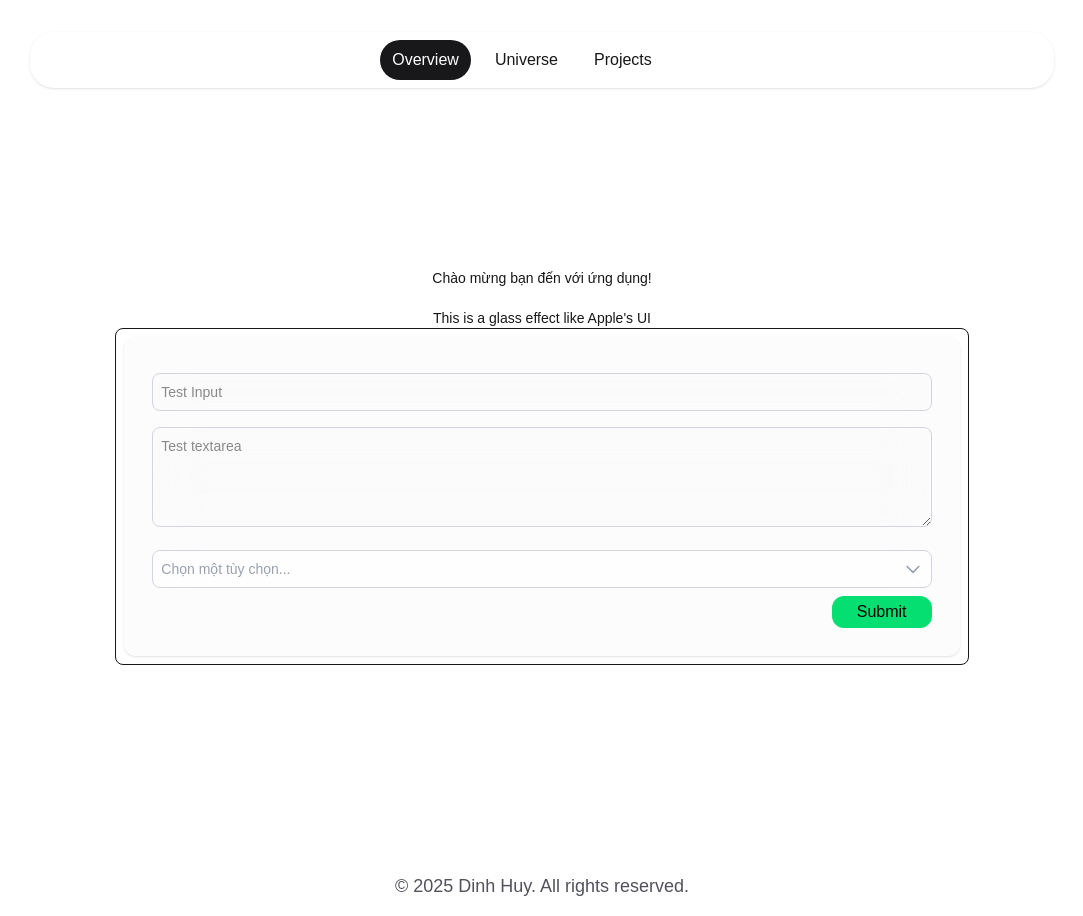
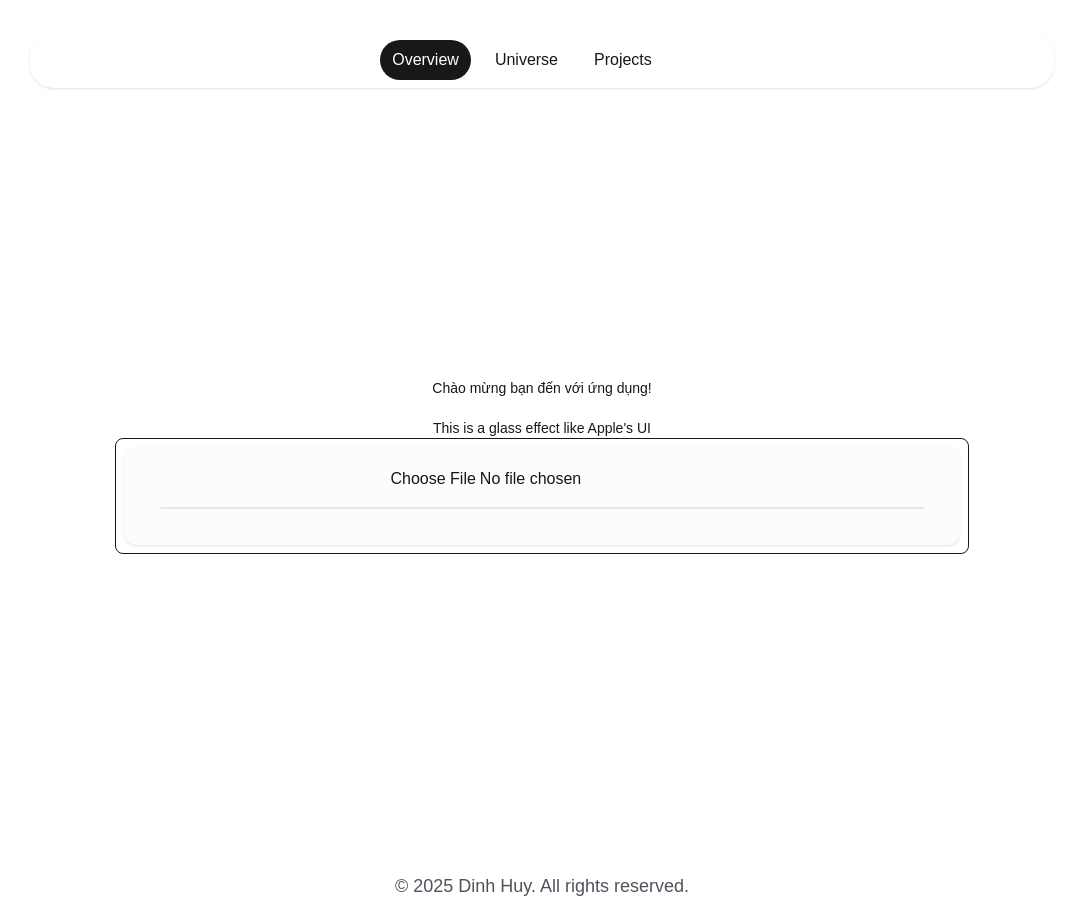
Before and after one commit to meow2904/free-page, a Next.js app: page / in a window 1280 px wide. Shown: the whole page, without its empty margins (98-1181 px from the left). Built offline with nearby package versions, Linux system fonts and the light colour scheme.

Commit message:
update preview file

```diff
--- a/package.json
+++ b/package.json
@@ -9,6 +9,7 @@
     "lint": "next lint"
   },
   "dependencies": {
+    "mammoth": "^1.10.0",
     "next": "15.4.2",
     "next-intl": "^4.3.4",
     "react": "19.1.0",
--- a/src/components/forms/Button.tsx
+++ b/src/components/forms/Button.tsx
@@ -7,6 +7,7 @@ interface ButtonProps {
     type?: any;
     children?: React.ReactNode;
     tabIndex?: number;
+    onClick?: () => void;
 }
 
 const Button: React.FC<ButtonProps> = (
@@ -15,7 +16,8 @@ const Button: React.FC<ButtonProps> = (
         children,
         disabled,
         type,
-        tabIndex
+        tabIndex,
+        onClick,
     }
 ) => {
     return (
@@ -25,6 +27,7 @@ const Button: React.FC<ButtonProps> = (
                 disabled={disabled}
                 type={type}
                 tabIndex={tabIndex}
+                onClick={onClick}
             >
                 {children}
             </button>
--- a/src/components/forms/Form.tsx
+++ b/src/components/forms/Form.tsx
@@ -2,7 +2,7 @@ import React, {FormEvent} from "react";
 interface FormProps {
     className?: string;
     children?: React.ReactNode;
-    onSubmit: (event: FormEvent<HTMLFormElement>) => void;
+    onSubmit?: (event: FormEvent<HTMLFormElement>) => void;
 }
 const Form: React.FC<FormProps> = ({
                                        className,
--- a/src/components/pages/test.tsx
+++ b/src/components/pages/test.tsx
@@ -6,6 +6,7 @@ import Button from "@/components/forms/Button";
 import Select from "@/components/forms/Select";
 import {useState} from "react";
 import {useTranslations} from "next-intl";
+import {FilePreview, Preview} from "@/components/ui/preview";
 
 interface FormInputProps {
     input1: string;
@@ -25,6 +26,18 @@ const tempSelect = [
 ]
 
 const TestPage: React.FC = () => {
+    const [selectedFile, setSelectedFile] = useState<File>()
+    const handleFileSelect = (event: React.ChangeEvent<HTMLInputElement>) => {
+        const file = event.target.files?.[0]
+        if ( file && (file.type === "application/pdf"
+            || file.type === "application/vnd.openxmlformats-officedocument.wordprocessingml.document")
+        ) {
+            setSelectedFile(file)
+        } else {
+            alert("Please select a PDF or DOCX file")
+        }
+    }
+
     const t = useTranslations();
     const [formData, setFormData] = useState<FormInputProps>({
         input1: "",
@@ -59,48 +72,53 @@ const TestPage: React.FC = () => {
 
     return (
         <div className="w-2/3 border rounded-lg p-2 ">
-            <Form onSubmit={handleSubmit}>
-                <Input
-                    id={"input1"}
-                    name="Test Input"
-                    required={false}
-                    type="text"
-                    placeholder={"Test Input"}
-                    title={"Test Input"}
-                    tabIndex={1}
-                    error={errors.input1}
-                    value={formData.input1}
-                    onChange={handleChange}
-                ></Input>
-                <Input
-                    id={"input2"}
-                    name="Test Textarea"
-                    required={false}
-                    type="textarea"
-                    placeholder={"Test textarea"}
-                    title={"textarea"}
-                    tabIndex={2}
-                    error={errors.input2}
-                    value={formData.input2}
-                    onChange={handleChange}
+            {/*<Form onSubmit={handleSubmit}>*/}
+            {/*    <Input*/}
+            {/*        id={"input1"}*/}
+            {/*        name="Test Input"*/}
+            {/*        required={false}*/}
+            {/*        type="text"*/}
+            {/*        placeholder={"Test Input"}*/}
+            {/*        title={"Test Input"}*/}
+            {/*        tabIndex={1}*/}
+            {/*        error={errors.input1}*/}
+            {/*        value={formData.input1}*/}
+            {/*        onChange={handleChange}*/}
+            {/*    ></Input>*/}
+            {/*    <Input*/}
+            {/*        id={"input2"}*/}
+            {/*        name="Test Textarea"*/}
+            {/*        required={false}*/}
+            {/*        type="textarea"*/}
+            {/*        placeholder={"Test textarea"}*/}
+            {/*        title={"textarea"}*/}
+            {/*        tabIndex={2}*/}
+            {/*        error={errors.input2}*/}
+            {/*        value={formData.input2}*/}
+            {/*        onChange={handleChange}*/}
 
-                ></Input>
-                <Select
-                    options={tempSelect}
-                    onChange={handleChange}
-                    tabIndex={3}
-                    id={"selectBox"}
-                    error={errors.selectValue}
-                >
+            {/*    ></Input>*/}
+            {/*    <Select*/}
+            {/*        options={tempSelect}*/}
+            {/*        onChange={handleChange}*/}
+            {/*        tabIndex={3}*/}
+            {/*        id={"selectBox"}*/}
+            {/*        error={errors.selectValue}*/}
+            {/*    >*/}
 
-                </Select>
-                <Button
-                    type="submit"
-                    className={"bg-green-400 p-1 text-black"}
-                    tabIndex={3}
-                >
-                    Submit
-                </Button>
+            {/*    </Select>*/}
+            {/*    <Button*/}
+            {/*        type="submit"*/}
+            {/*        className={"bg-green-400 p-1 text-black"}*/}
+            {/*        tabIndex={3}*/}
+            {/*    >*/}
+            {/*        Submit*/}
+            {/*    </Button>*/}
+            {/*</Form>*/}
+
+            <Form >
+                <input type="file" accept=".pdf,.docx" onChange={handleFileSelect} className="" id="file-input" />
+                <Preview file={selectedFile}></Preview>
             </Form>
 
 
--- /dev/null
+++ b/src/components/ui/preview.tsx
@@ -0,0 +1,131 @@
+"use client"
+
+import { useState, useEffect } from "react"
+import Button from "@/components/forms/Button";
+// import { Card } from "@/components/ui/card"
+// import { Button } from "@/components/ui/button"
+// import { Loader2, Download, ZoomIn, ZoomOut } from "lucide-react"
+
+interface FilePreviewProps {
+    file: File ;
+}
+
+export function Preview({ file }: FilePreviewProps) {
+    const [content, setContent] = useState<string>("")
+    const [loading, setLoading] = useState(true)
+    const [error, setError] = useState<string>("")
+    const [scale, setScale] = useState(1)
+
+    useEffect(() => {
+        const loadFile = async () => {
+            setLoading(true)
+            setError("")
+
+            try {
+                if (file && file.type === "application/pdf") {
+                    await loadPDF(file)
+                } else if (file && file.type === "application/vnd.openxmlformats-officedocument.wordprocessingml.document") {
+                    await loadDOCX(file)
+                }
+            } catch (err) {
+                setError("Failed to load file: " + (err as Error).message)
+            } finally {
+                setLoading(false)
+            }
+        }
+
+        loadFile()
+    }, [file])
+
+    const loadPDF = async (file: File) => {
+        // For PDF preview, we'll use an iframe with the blob URL
+        const url = URL.createObjectURL(file)
+        setContent(url)
+    }
+
+    const loadDOCX = async (file: File) => {
+        // For DOCX, we'll use mammoth.js to convert to HTML
+        const mammoth = await import("mammoth")
+        const arrayBuffer = await file.arrayBuffer()
+        const result = await mammoth.convertToHtml({ arrayBuffer })
+        setContent(result.value)
+    }
+
+    const downloadFile = () => {
+        const url = URL.createObjectURL(file)
+        const a = document.createElement("a")
+        a.href = url
+        a.download = file.name
+        document.body.appendChild(a)
+        a.click()
+        document.body.removeChild(a)
+        URL.revokeObjectURL(url)
+    }
+
+    if (loading) {
+        return (
+            <div className="flex items-center justify-center h-96">
+                {/*<Loader2 className="h-8 w-8 animate-spin" />*/}
+                <span className="ml-2">Loading file...</span>
+            </div>
+        )
+    }
+
+    if (error) {
+        return (
+            <div className="flex items-center justify-center h-96">
+                <div className="text-center">
+                    <p className="text-destructive mb-4">{error}</p>
+                    {/*<Button onClick={() => window.location.reload()}>Try Again</Button>*/}
+                </div>
+            </div>
+        )
+    }
+
+    return (
+        <div className="space-y-4">
+            {/*<div className="flex items-center justify-between">*/}
+            {/*    <div className="flex items-center gap-2">*/}
+            {/*        <Button*/}
+            {/*            variant="outline"*/}
+            {/*            size="sm"*/}
+            {/*            onClick={() => setScale(Math.max(0.5, scale - 0.1))}*/}
+            {/*            disabled={file.type !== "application/pdf"}*/}
+            {/*        >*/}
+            {/*            <ZoomOut className="h-4 w-4" />*/}
+            {/*        </Button>*/}
+            {/*        <span className="text-sm text-muted-foreground">{Math.round(scale * 100)}%</span>*/}
+            {/*        <Button*/}
+            {/*            variant="outline"*/}
+            {/*            size="sm"*/}
+            {/*            onClick={() => setScale(Math.min(2, scale + 0.1))}*/}
+            {/*            disabled={file.type !== "application/pdf"}*/}
+            {/*        >*/}
+            {/*            <ZoomIn className="h-4 w-4" />*/}
+            {/*        </Button>*/}
+            {/*    </div>*/}
+            {/*    <Button onClick={downloadFile} variant="outline" size="sm">*/}
+            {/*        <Download className="h-4 w-4 mr-2" />*/}
+            {/*        Download*/}
+            {/*    </Button>*/}
+            {/*</div>*/}
+
+            <div className="p-4">
+                {file && file.type === "application/pdf" ? (
+                    <iframe
+                        src={content}
+                        className="w-full h-96 border-0"
+                        style={{ transform: `scale(${scale})`, transformOrigin: "top left" }}
+                        title="PDF Preview"
+                    />
+                ) : (
+                    <div
+                        className=" h-[500] border-1 border-gray-200 rounded-xl prose prose-sm max-w-none overflow-auto"
+                        dangerouslySetInnerHTML={{ __html: content }}
+                        style={{ transform: `scale(${scale})`, transformOrigin: "top left" }}
+                    />
+                )}
+            </div>
+        </div>
+    )
+}
```
Also changed, not shown: 1 other file (tests, documents, lock files or other folders).
